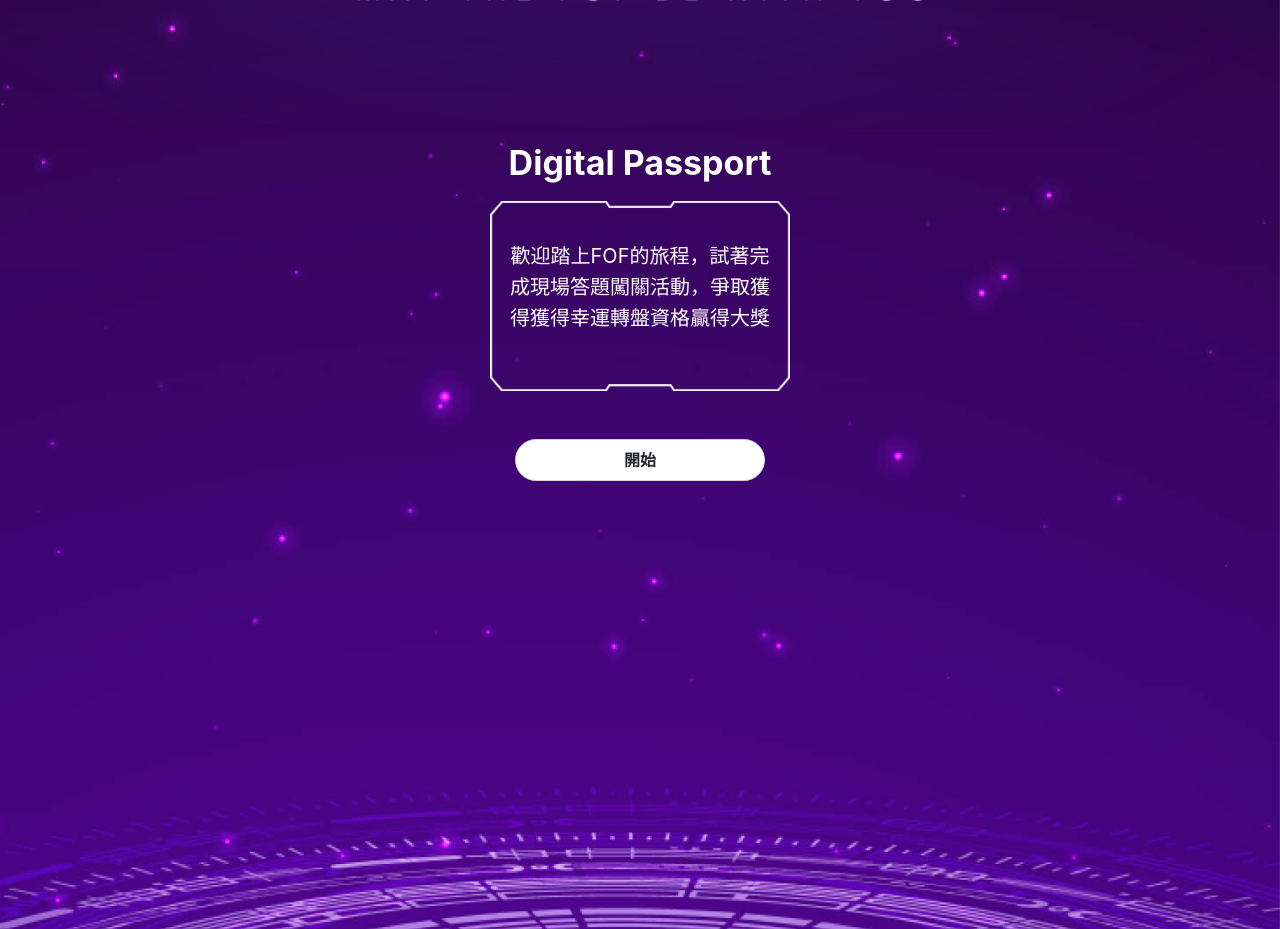
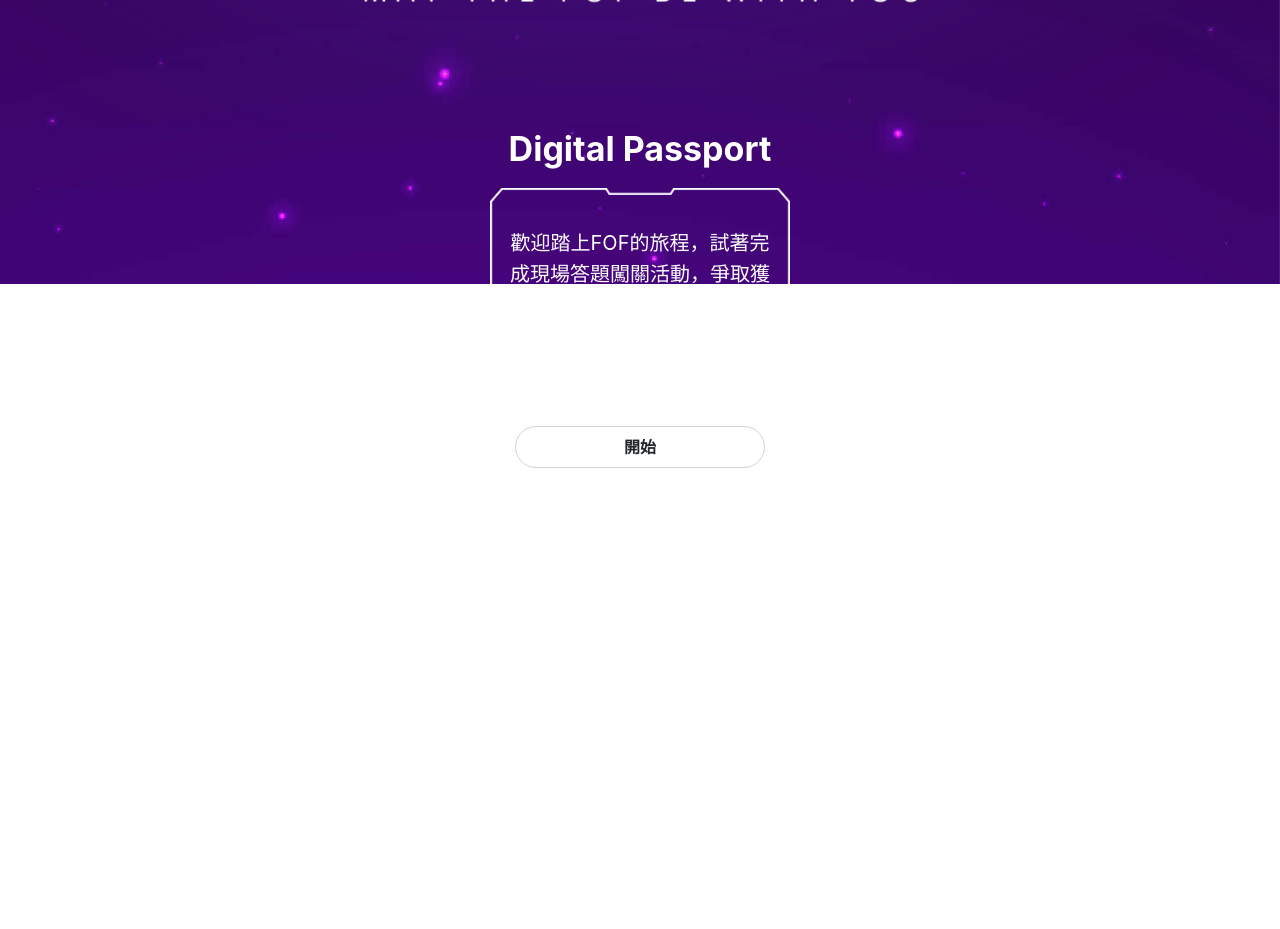
Before and after one commit to leeyooooo/dbs_digital_pass, a Next.js app: page / in a window 1280 px wide. Shown: the part 560-1489 px from the top of the page. After the commit the page ends 1028 px from the top, so only its background shows below. Built offline with nearby package versions, Linux system fonts and the light colour scheme.

Commit message:
fix: remove appshell

```diff
--- a/src/pages/_app.js
+++ b/src/pages/_app.js
@@ -3,7 +3,7 @@ import {
   MantineProvider,
   AppShell,
   BackgroundImage,
-  Image
+  Image,
 } from "@mantine/core";
 
 import "@mantine/core/styles.css";
@@ -17,13 +17,9 @@ const theme = createTheme({
 export default function App({ Component, pageProps }) {
   return (
     <MantineProvider theme={theme}>
-      <BackgroundImage bgsz={"cover"} src={Background.src}>
+      <BackgroundImage bgsz={"cover"} src={Background.src} h={"844px"} p={"md"}>
         <Image src={Title.src} />
-        <AppShell>
-          <AppShell.Main p={"sm"}>
-            <Component {...pageProps} />
-          </AppShell.Main>
-        </AppShell>
+        <Component {...pageProps} />
       </BackgroundImage>
     </MantineProvider>
   );
```
